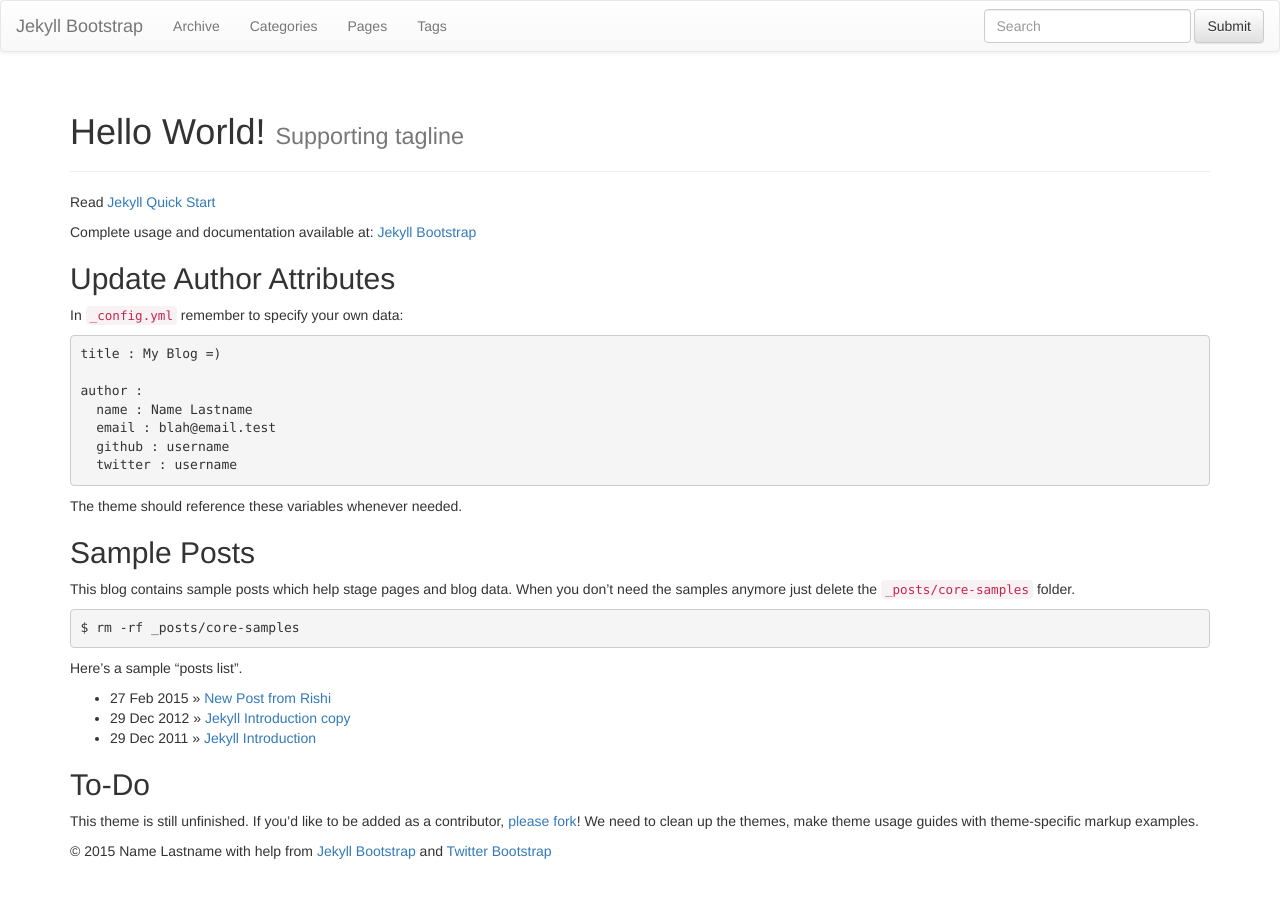
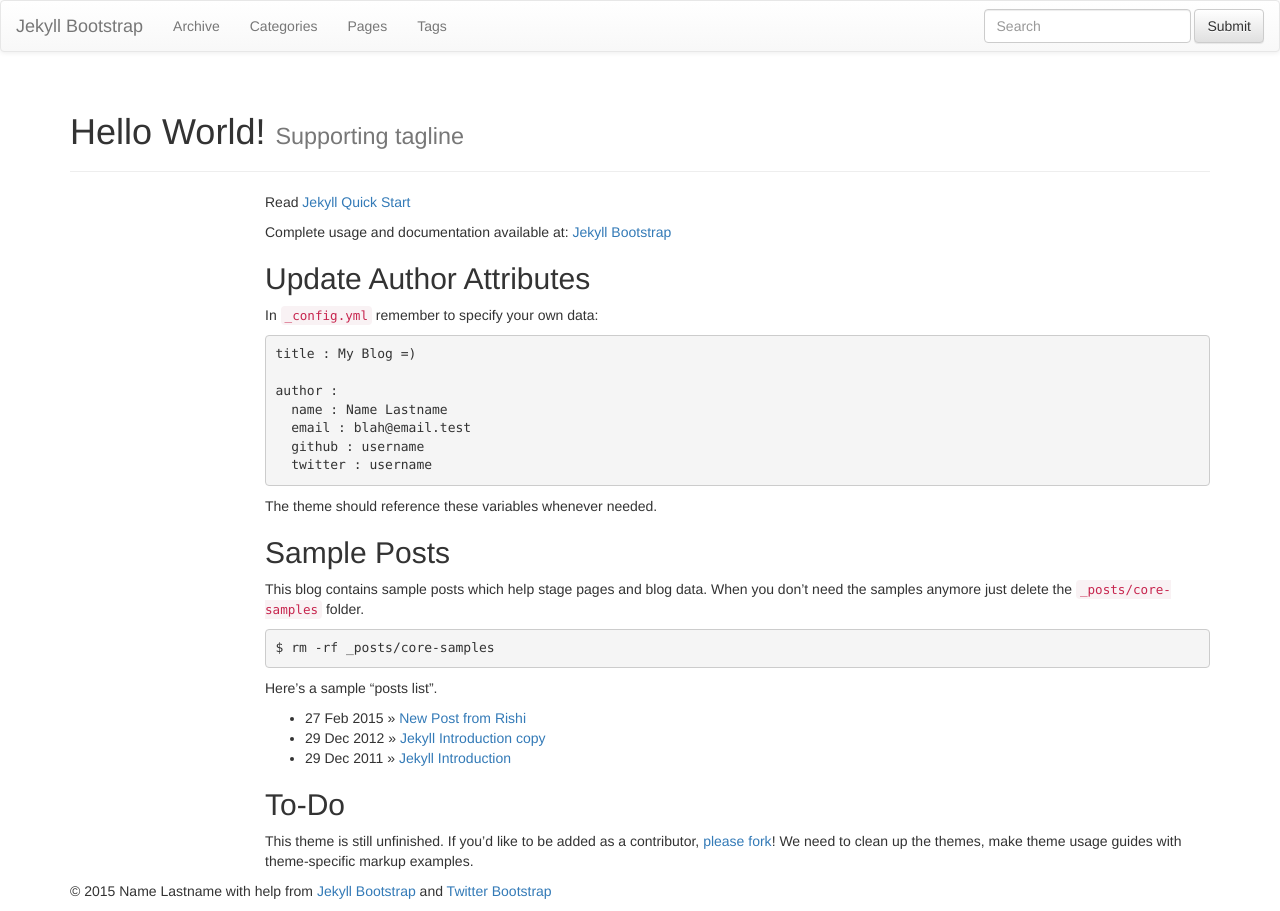
Before and after one commit to rluchun/rluchun.github.io, a Jekyll site: the page built from index.md, in a window 1280 px wide. Built offline with Jekyll 4.4.1, drawn with Linux system fonts in a browser that asks for light colours; nearby versions of some CDN libraries; library files that are not in the unit come from our copies.

Commit message:
change to layout

```diff
--- a/_includes/themes/bootstrap-3/page.html
+++ b/_includes/themes/bootstrap-3/page.html
@@ -3,7 +3,7 @@
 </div>
 
 <div class="row">
-  <div class="col-xs-12">
+  <div class="col-xs-12  col-md-offset-2 col-md-10">
     {{ content }}
   </div>
 </div>
```
